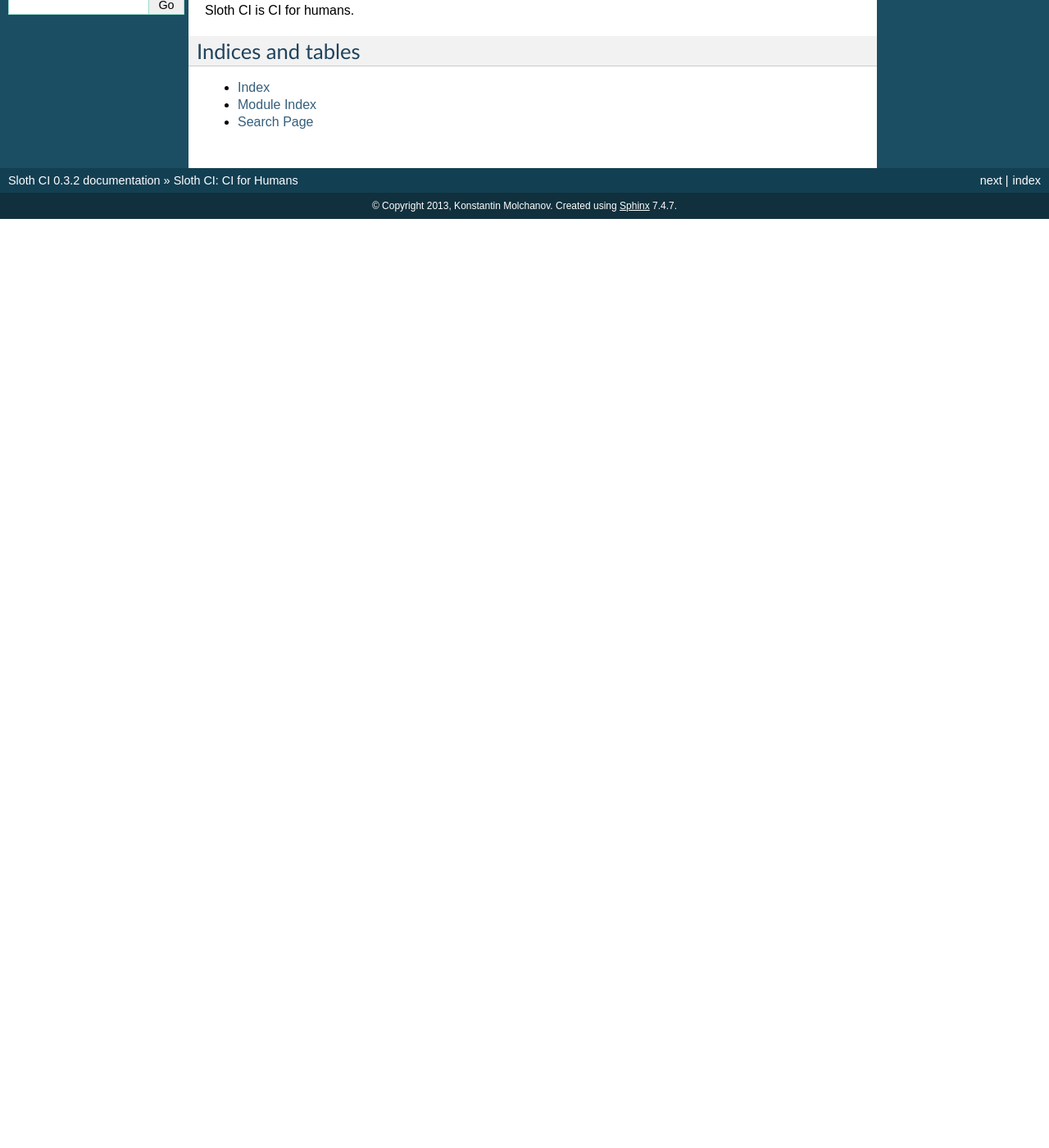
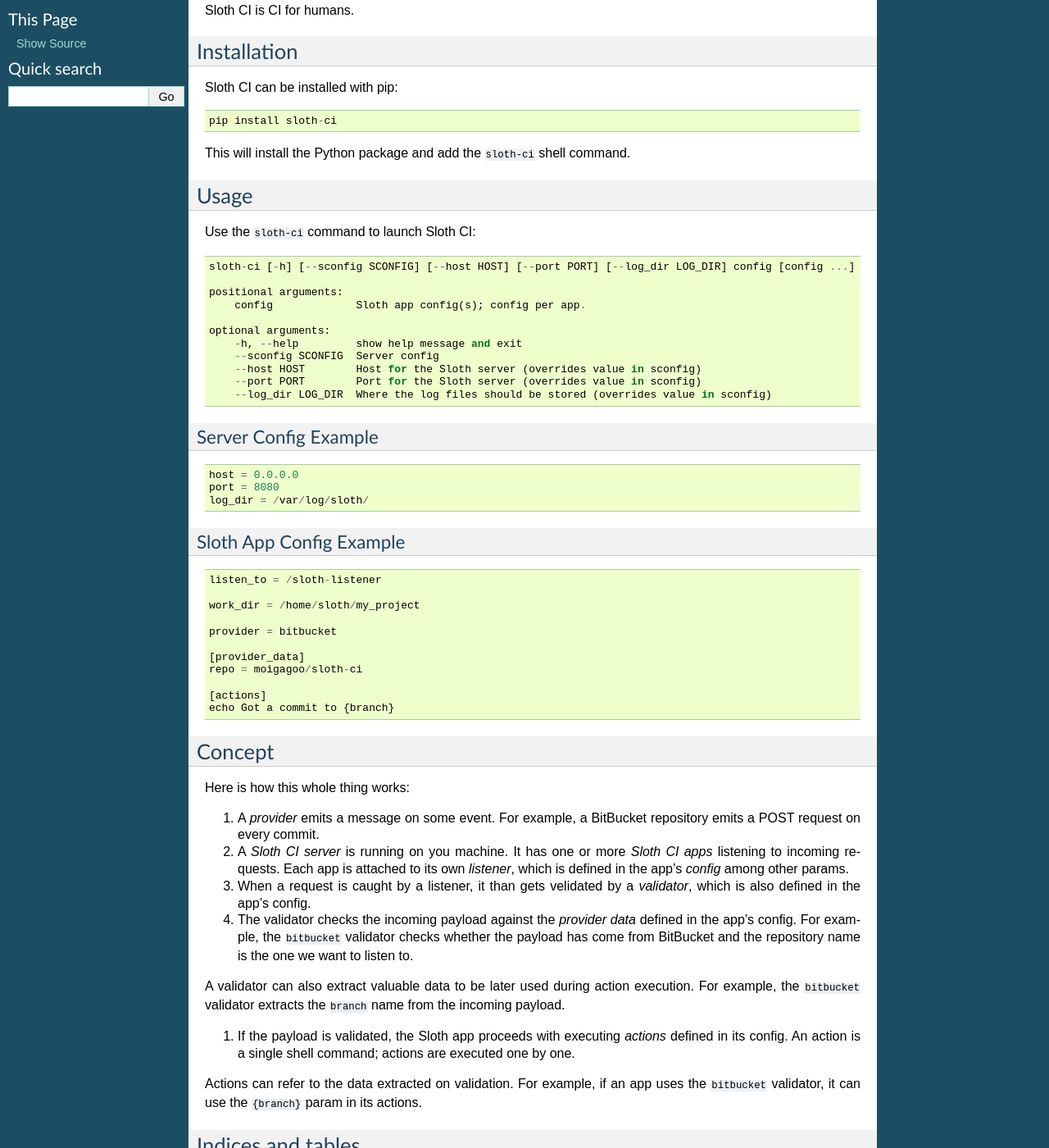
Before and after one commit to sloth-ci/sloth-ci, a Sphinx documentation site: the page built from docs/index.rst, in a window 1280 px wide and 1400 px high, scrolled down 270 px. Shown: the whole window at 82% size. Built offline with Sphinx 7.4.7, drawn with Linux system fonts in a browser that asks for light colours; before the commit the page ends 900 px from its top, so only the background shows below that; some of the changed text lies outside the part shown.

Commit message:
Docs: Concept description added.

```diff
--- a/docs/index.rst
+++ b/docs/index.rst
@@ -26,6 +27,77 @@
 
 Sloth CI is CI for humans.
 
+Installation
+============
+
+Sloth CI can be installed with pip::
+
+    pip install sloth-ci
+
+This will install the Python package and add the ``sloth-ci`` shell command.
+
+Usage
+=====
+
+Use the ``sloth-ci`` command to launch Sloth CI::
+
+    sloth-ci [-h] [--sconfig SCONFIG] [--host HOST] [--port PORT] [--log_dir LOG_DIR] config [config ...]
+
+    positional arguments:
+        config             Sloth app config(s); config per app.
+
+    optional arguments:
+        -h, --help         show help message and exit
+        --sconfig SCONFIG  Server config
+        --host HOST        Host for the Sloth server (overrides value in sconfig)
+        --port PORT        Port for the Sloth server (overrides value in sconfig)
+        --log_dir LOG_DIR  Where the log files should be stored (overrides value in sconfig)
+
+Server Config Example
+---------------------
+
+::
+
+    host = 0.0.0.0
+    port = 8080
+    log_dir = /var/log/sloth/
+
+Sloth App Config Example
+------------------------
+
+::
+
+    listen_to = /sloth-listener
+
+    work_dir = /home/sloth/my_project
+
+    provider = bitbucket
+
+    [provider_data]
+    repo = moigagoo/sloth-ci
+
+    [actions]
+    echo Got a commit to {branch}
+
+Concept
+=======
+
+Here is how this whole thing works:
+
+#.  A *provider* emits a message on some event. For example, a BitBucket repository emits a POST request on every commit.
+
+#.  A *Sloth CI server* is running on you machine. It has one or more *Sloth CI apps* listening to incoming requests. Each app is attached to its own *listener*, which is defined in the app's *config* among other params.
+
+#.  When a request is caught by a listener, it than gets velidated by a *validator*, which is also defined in the app's config.
+
+#.  The validator checks the incoming payload against the *provider data* defined in the app's config. For example, the ``bitbucket`` validator checks whether the payload has come from BitBucket and the repository name is the one we want to listen to.
+
+A validator can also extract valuable data to be later used during action execution. For example, the ``bitbucket`` validator extracts the ``branch`` name from the incoming payload.
+
+#.  If the payload is validated, the Sloth app proceeds with executing *actions* defined in its config. An action is a single shell command; actions are executed one by one.
+
+Actions can refer to the data extracted on validation. For example, if an app uses the ``bitbucket`` validator, it can use the ``{branch}`` param in its actions.
+
 Indices and tables
 ==================
 
```
Also changed, not shown: other parts of docs/index.rst (+7 -6 lines), 1 other file.
